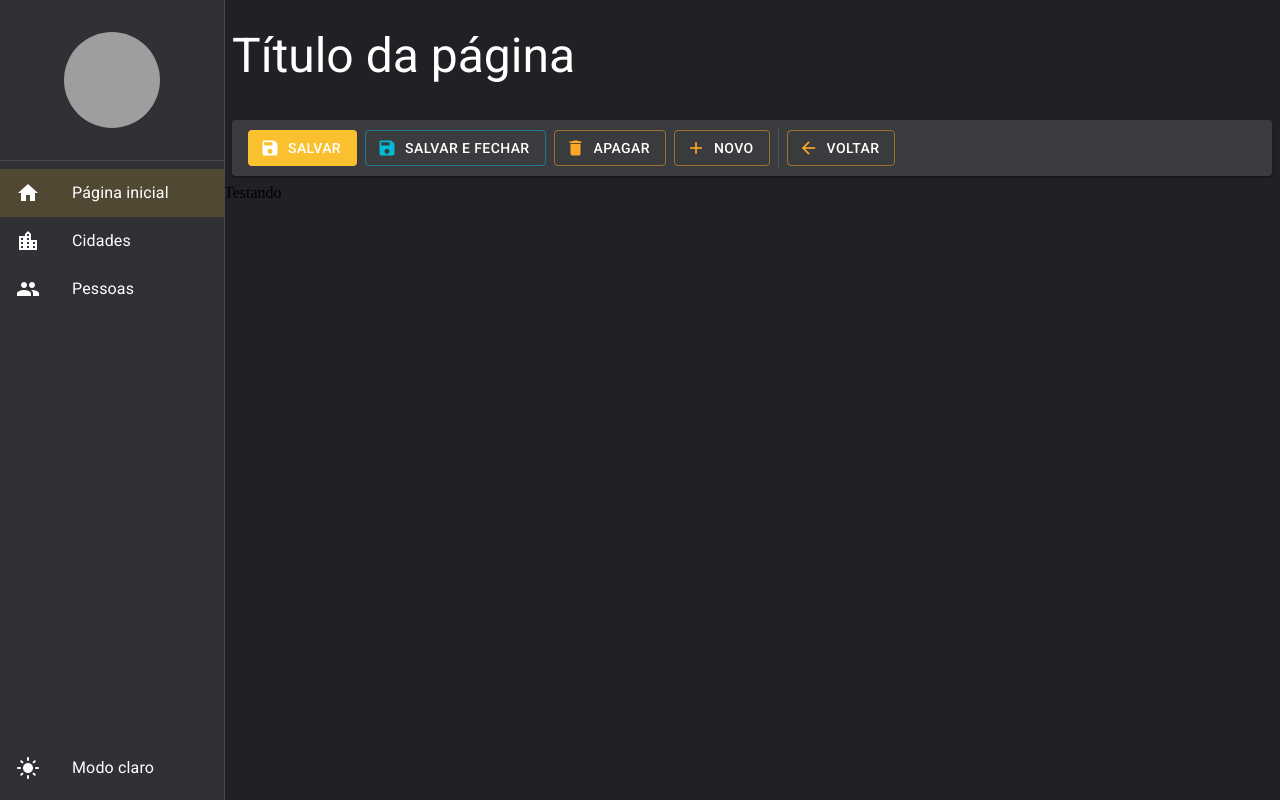
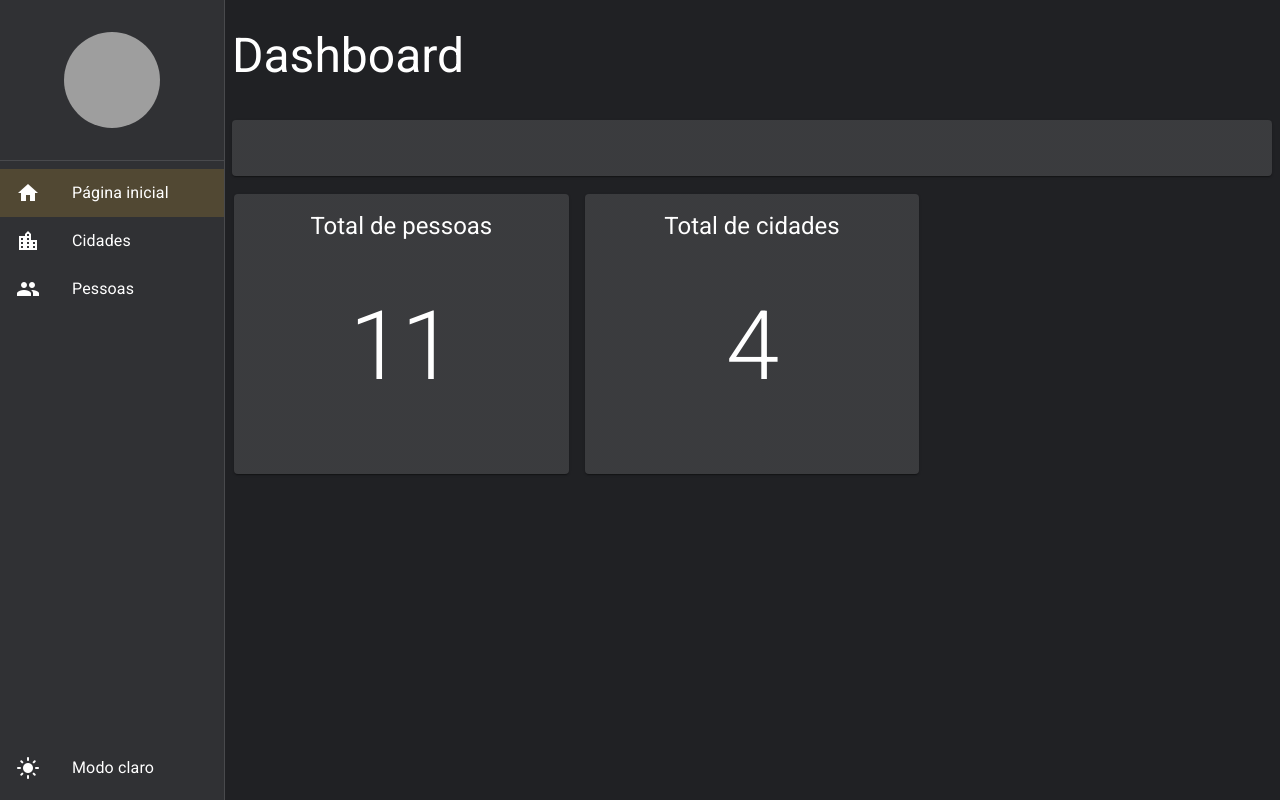
Before and after one commit to raphaelcmelo/tsintro, a React (Create React App) app: page /home in a window 1280 px wide. Built offline with nearby package versions, Linux system fonts and the light colour scheme; data requests are answered from the project's data file; grey boxes are pictures that could not be loaded.

Commit message:
feat: config dashboard page

```diff
--- a/src/pages/dashboard/Dashboard.tsx
+++ b/src/pages/dashboard/Dashboard.tsx
@@ -1,17 +1,90 @@
-import { DetailsTools } from '../../shared/components';
+import { Box, Card, CardContent, Grid, Typography } from '@mui/material';
+import { ListTools } from '../../shared/components';
 import { BaseLayout } from '../../shared/layouts';
+import { useEffect, useState } from 'react';
+import { PeopleService } from '../../shared/services/api/people/PeopleService';
+import { CityService } from '../../shared/services/api/city/CityService';
 
 export const Dashboard = () => {
+	const [isPeopleLoading, setIsPeopleLoading] = useState(false);
+	const [isCityLoading, setIsCityLoading] = useState(false);
+	const [peopleTotalCount, setPeopleTotalCount] = useState(0);
+	const [cityTotalCount, setCityTotalCount] = useState(0);
+
+	useEffect(() => {
+		setIsPeopleLoading(true);
+		setIsCityLoading(true);
+
+
+		PeopleService.getAll(1)
+			.then((result) => {
+				setIsPeopleLoading(false);
+
+				if (result instanceof Error) {
+					alert(result.message);
+				} else {
+					setPeopleTotalCount(result.totalCount);
+				}
+			});
+		CityService.getAll(1)
+			.then((result) => {
+				setIsCityLoading(false);
+
+				if (result instanceof Error) {
+					alert(result.message);
+				} else {
+					setCityTotalCount(result.totalCount);
+				}
+			});
+	}, []);
+
 	return (
 		<BaseLayout
-			title='Título da página'
-			toolbar={(
-				<DetailsTools
-					showSaveAndCloseButton
-
-				/>
-			)}>
-      Testando
+			title='Dashboard'
+			toolbar={<ListTools showNewButton={false} />}
+		>
+			<Box width='100%' display='flex'>
+				<Grid container margin={1.25}>
+					<Grid container item spacing={2}>
+						<Grid item xs={12} sm={12} md={6} lg={4} xl={2}>
+							<Card>
+								<CardContent>
+									<Typography variant='h5' align='center'>
+                    Total de pessoas
+									</Typography>
+									<Box padding={6} justifyContent='center' alignItems='center'>
+										{!isPeopleLoading && (<Typography variant='h1' align='center'>
+											{peopleTotalCount}
+										</Typography>)}
+										{isPeopleLoading &&(
+											<Typography variant='h4' align='center'>
+											Carregando...
+											</Typography>
+										)}
+									</Box>
+								</CardContent>
+							</Card>
+						</Grid>
+						<Grid item xs={12} sm={12} md={6} lg={4} xl={2}>
+							<Card>
+								<CardContent>
+									<Typography variant='h5' align='center'>
+                    Total de cidades
+									</Typography>
+									<Box padding={6} justifyContent='center' alignItems='center'>
+										{!isCityLoading && (<Typography variant='h1' align='center'>
+											{cityTotalCount}
+										</Typography>)}
+										{isCityLoading && (<Typography variant='h4' align='center'>
+											Carregando
+										</Typography>)}
+									</Box>
+								</CardContent>
+							</Card>
+						</Grid>
+					</Grid>
+				</Grid>
+			</Box>
 		</BaseLayout>
 	);
 };
```
